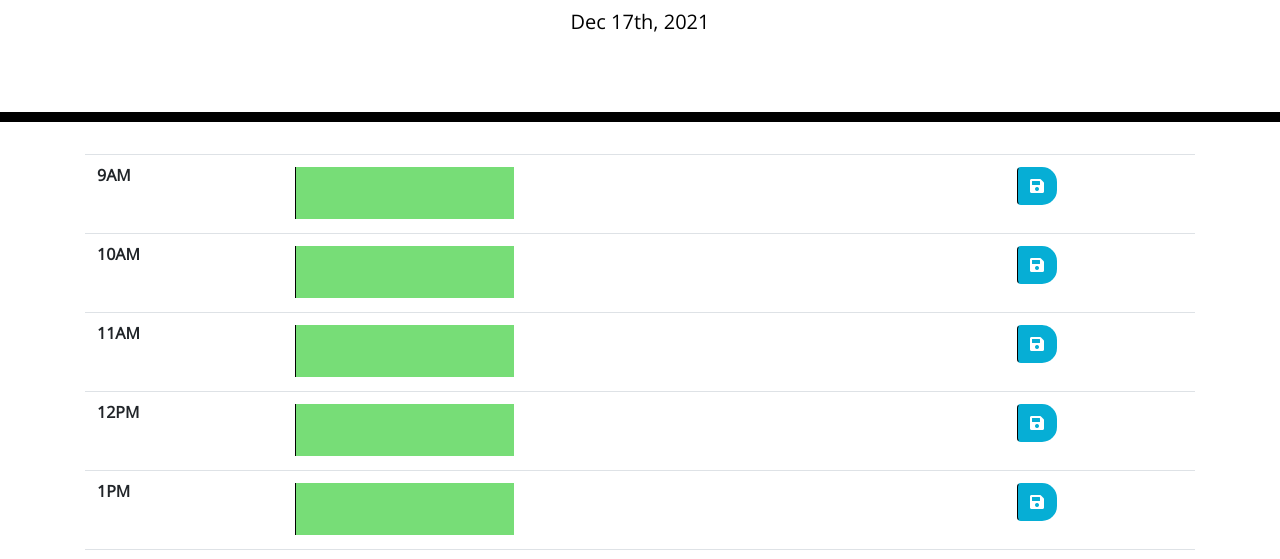
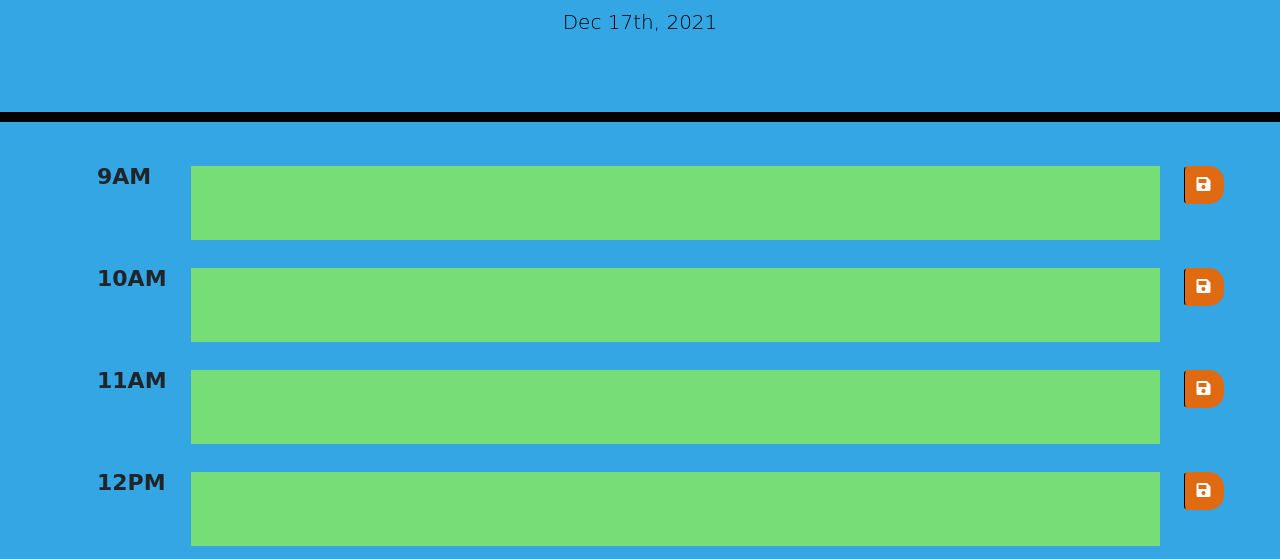
Before and after one commit to giovannaruggio/day-planner, a plain HTML site: page index.html in a window 1280 px wide. Shown: the part 182-741 px from the top of the page. Drawn offline with nearby package versions, Linux system fonts and the light colour scheme.

Commit message:
Finish styling table in stylesheet

```diff
--- a/assets/style.css
+++ b/assets/style.css
@@ -1,16 +1,19 @@
+
+/* Add font-family from Google Fonts */
 body {
-  font-family: 'Open Sans', sans-serif;
+  font-family: 'Bakbak One', cursive;
   font-size: 16px;
   line-height: 1;
+  background-color: rgb(52, 166, 228);
 }
 
 textarea {
   background: transparent;
   border: none;
   resize: none;
+  width: 969px;
   color: #000000;
-  border-left: 1px solid black;
-  padding: 10px;
+  padding: 15px;
 }
 
 .jumbotron {
@@ -25,6 +28,12 @@ textarea {
   white-space: pre-wrap;
 }
 
+/* Add class to manipulate style of table */
+.table td, .table th {
+  font-size: 22px;
+  border-top: 0px;
+}
+
 .time-block {
   text-align: center;
   border-radius: 15px;
@@ -33,7 +42,6 @@ textarea {
 .row {
   white-space: pre-wrap;
   height: 80px;
-  border-top: 1px solid white;
 }
 
 .hour {
@@ -61,11 +69,6 @@ textarea {
   border-left: 1px solid black;
   border-top-right-radius: 15px;
   border-bottom-right-radius: 15px;
-  background-color: #06aed5;
+  background-color: #df6a11;
   color: white;
 }
-
-.saveBtn i:hover {
-  font-size: 20px;
-  transition: all 0.3s ease-in-out;
-}
```
